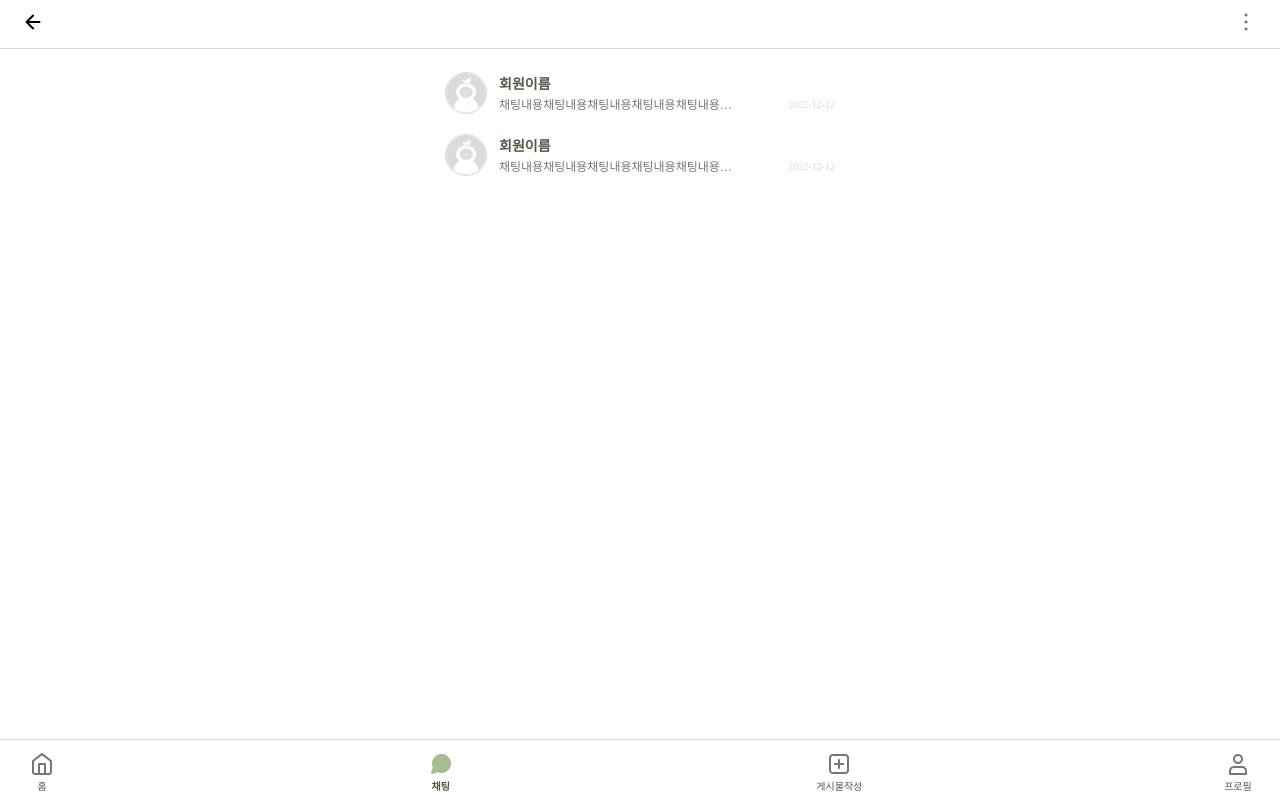
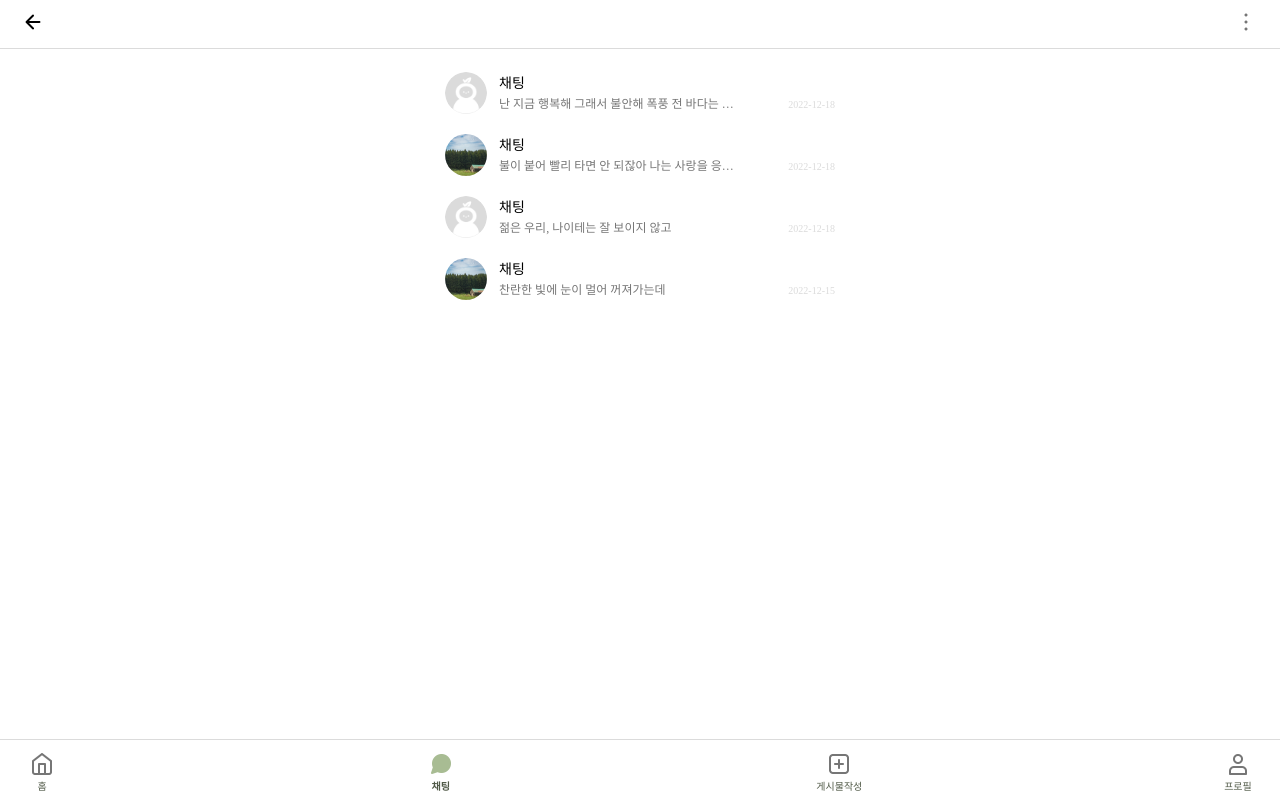
Before and after one commit to 17ANT/INATON, a React (Create React App) app: page /chatlist in a window 1280 px wide. Built offline with nearby package versions, Linux system fonts and the light colour scheme; a web font is replaced by a local one.

Commit message:
Fix:chatroom font-size , chatlist components 수정

```diff
--- a/src/pages/chatList/ChatList.jsx
+++ b/src/pages/chatList/ChatList.jsx
@@ -2,11 +2,13 @@ import React from 'react';
 import styled from 'styled-components';
 import NavBar from '../../components/navBar/NavBar';
 import BasicHeader from './../../components/header/BasicHeader';
+import InlineProfileInfo from './../../components/inlineProfileInfo/InlineProfileInfo';
 
-const ChatMain = styled.main`
+const ChatMain = styled.ul`
   position: fixed;
   display: flex;
-  justify-content: center;
+  flex-direction: column;
+  align-items: center;
   min-width: 390px;
   width: 100%;
   height: calc(100% - 108px);
@@ -15,54 +17,14 @@ const ChatMain = styled.main`
   margin-top: 48px;
 `;
 
-const List = styled.ul`
-  width: 100%;
-  max-width: 390px;
-`;
-
 const ChatItem = styled.li`
   display: flex;
   position: relative;
   align-items: center;
   margin-bottom: 20px;
   cursor: pointer;
-`;
-
-const UserProfile = styled.div`
-  width: 42px;
-  height: 42px;
-  border: 0.5px solid var(--border-color);
-  border-radius: 50%;
-  margin-right: 12px;
-  img {
-    width: 100%;
-    height: 100%;
-    object-fit: cover;
-    border-radius: 50%;
-  }
-`;
-const ChatInfo = styled.div`
-  strong {
-    display: block;
-    color: var(--font-color);
-    font-weight: 600;
-    font-size: 14px;
-    line-height: 18px;
-    margin: 2px 0 4px 0;
-  }
-  p {
-    max-width: 238px;
-    font-weight: 400;
-    font-size: 12px;
-    line-height: 15px;
-    color: var(--sub-font);
-    display: block;
-    white-space: nowrap;
-    overflow: hidden;
-    text-overflow: ellipsis;
-  }
-`;
-const ChatDate = styled.strong`
+  width: 390px;
+  span {
     position: absolute;
     right: 0;
     bottom: 3px;
@@ -70,6 +32,7 @@ const ChatDate = styled.strong`
     font-size: 10px;
     line-height: 13px;
     color: #dbdbdb;
+  }
 `;
 
 export default function ChatList() {
@@ -77,34 +40,43 @@ export default function ChatList() {
     <>
       <BasicHeader />
       <ChatMain>
-        <List>
         <ChatItem>
-            <UserProfile>
-              <span></span>
-              <img src={'assets/Ellipse 6.png'} alt="" />
-            </UserProfile>
-            <ChatInfo>
-              <strong>회원이름</strong>
-              <p>
-                채팅내용채팅내용채팅내용채팅내용채팅내용채팅내용채팅내용채팅내용채팅내용
-              </p>
-            </ChatInfo>
-            <ChatDate>2022-12-12</ChatDate>
+          <InlineProfileInfo
+            img="./assets/basic-profile-img.png"
+            name="채팅"
+            desc="난 지금 행복해 그래서 불안해 폭풍 전 바다는 늘 고요하니까"
+            state="chat"
+          />
+          <span>2022-12-18</span>
         </ChatItem>
         <ChatItem>
-            <UserProfile>
-              <span></span>
-              <img src={'assets/Ellipse 6.png'} alt="" />
-            </UserProfile>
-            <ChatInfo>
-              <strong>회원이름</strong>
-              <p>
-                채팅내용채팅내용채팅내용채팅내용채팅내용채팅내용채팅내용채팅내용채팅내용
-              </p>
-            </ChatInfo>
-            <ChatDate>2022-12-12</ChatDate>
+          <InlineProfileInfo
+            img="./assets/post-img-example.png"
+            name="채팅"
+            desc="불이 붙어 빨리 타면 안 되잖아
+            나는 사랑을 응원해"
+            state="chat"
+          />
+          <span>2022-12-18</span>
         </ChatItem>
-        </List>
+        <ChatItem>
+          <InlineProfileInfo
+            img="./assets/basic-profile-img.png"
+            name="채팅"
+            desc="젊은 우리, 나이테는 잘 보이지 않고"
+            state="chat"
+          />
+          <span>2022-12-18</span>
+        </ChatItem>
+        <ChatItem>
+          <InlineProfileInfo
+            img="./assets/post-img-example.png"
+            name="채팅"
+            desc="찬란한 빛에 눈이 멀어 꺼져가는데"
+            state="chat"
+          />
+          <span>2022-12-15</span>
+        </ChatItem>
       </ChatMain>
       <footer>
         <NavBar />
--- a/src/pages/chatRoom/ChatRoom.jsx
+++ b/src/pages/chatRoom/ChatRoom.jsx
@@ -104,6 +104,8 @@ const MsgInput = styled.footer`
       border: none;
       outline: none;
       margin-left: 18px;
+      font-size: 1.05em;
+      letter-spacing: 0.05em;
     }
     button {
       border: none;
```
Lines whose indentation alone changed are shown as unchanged.
